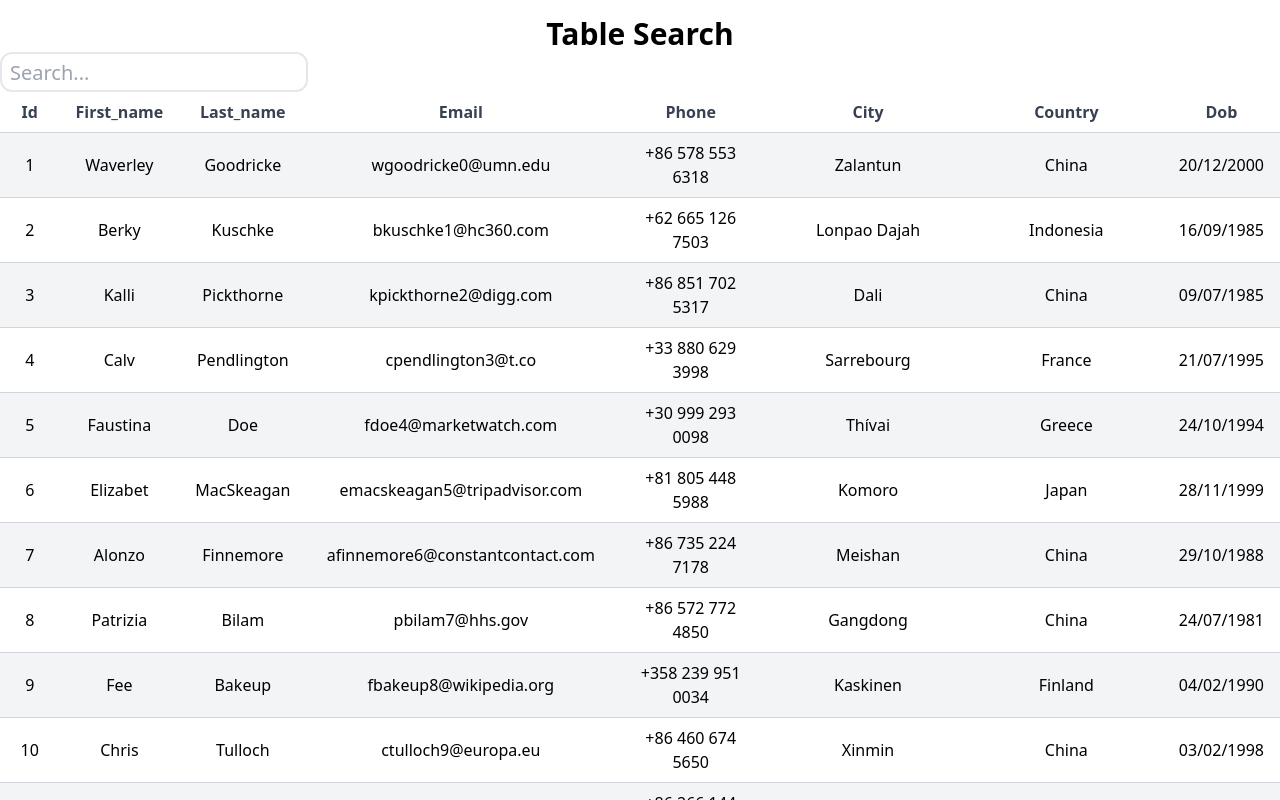
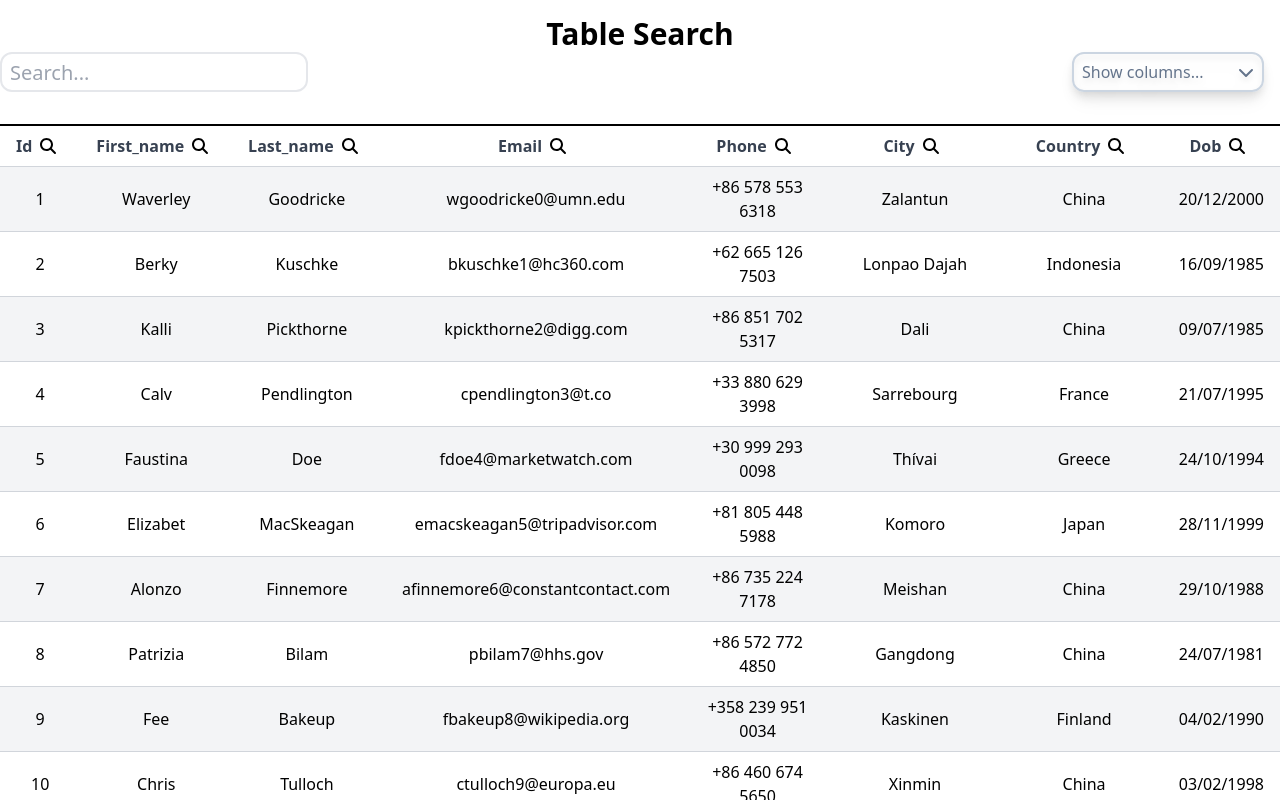
Before and after one commit to ahmadfahim2k/drag-and-drop-boxes-react, a React (Create React App) app: page /searchTable in a window 1280 px wide. Shown: the top 800 px of the page. Built offline with nearby package versions, Linux system fonts and the light colour scheme.

Commit message:
Added column search (single) and column hiding

```diff
--- a/package.json
+++ b/package.json
@@ -3,6 +3,10 @@
   "version": "0.1.0",
   "private": true,
   "dependencies": {
+    "@fortawesome/fontawesome-svg-core": "^6.4.0",
+    "@fortawesome/free-regular-svg-icons": "^6.4.0",
+    "@fortawesome/free-solid-svg-icons": "^6.4.0",
+    "@fortawesome/react-fontawesome": "^0.2.0",
     "axios": "^1.4.0",
     "react": "^18.2.0",
     "react-dom": "^18.2.0",
--- /dev/null
+++ b/src/Components/ColumnHider.js
@@ -0,0 +1,33 @@
+import { useRecoilState, useRecoilValue } from 'recoil';
+import { activeColumnsAtom, userDataHeadersSelector } from '../Recoil';
+
+function ColumnHider() {
+
+  const headers = useRecoilValue(userDataHeadersSelector);
+  const [activeColumns, setActiveColumns] = useRecoilState(activeColumnsAtom);
+
+  function toggleColumn(header) {
+    if (activeColumns.includes(header)) {
+      setActiveColumns(activeColumns.filter(e => e !== header));
+    }
+    else {
+      setActiveColumns(prev => [...prev, header]);
+    }
+  }
+
+  return (
+    <div className='absolute top-10 left-0 w-full select-none bg-red-500 rounded-lg flex flex-col justify-around items-center'>
+      {headers.map(header => {
+        const isChecked = activeColumns.includes(header);
+        return (
+          <label className='w-full px-2 cursor-pointer flex items-center' key={header}>
+            <input className='h-5 w-5 m-1' type='checkbox' checked={isChecked} onChange={() => toggleColumn(header)} />
+            <span className='uppercase'>{header}</span>
+          </label>
+        );
+      })}
+    </div>
+  )
+}
+
+export default ColumnHider;
--- /dev/null
+++ b/src/Components/SearchBox.js
@@ -0,0 +1,27 @@
+import { useRecoilState, useRecoilValue, useResetRecoilState } from 'recoil';
+import { searchFieldAtom, searchTextAtom } from '../Recoil';
+import { useEffect } from 'react';
+
+function SearchBox() {
+
+    const [input, setInput] = useRecoilState(searchTextAtom);
+    const resetInput = useResetRecoilState(searchTextAtom);
+    const placeholder = useRecoilValue(searchFieldAtom);
+
+    function handleChange(e) {
+        setInput(e.target.value);
+    };
+
+    useEffect(() => {
+        return () => resetInput();
+        //eslint-disable-next-line
+    }, []);
+
+    return (
+        <div>
+            <input type='text' className='h-6 w-40 mr-2 pl-2 border-2 rounded-xl text-lg font-thin' onChange={handleChange} value={input} placeholder={`search.. ${placeholder}`} />
+        </div>
+    )
+}
+
+export default SearchBox;
--- a/src/Components/Table.js
+++ b/src/Components/Table.js
@@ -1,48 +1,28 @@
 import React from 'react'
+import TableHeader from './TableHeader';
+import { activeHeadersSelector } from '../Recoil';
+import { useRecoilValue } from 'recoil';
+import TableRows from './TableRows';
 
-function Table( {tableData, headerData }) {
+function Table() {
 
-    const tableHeader = () => {
-      return headerData.map((data, idx) => {
-        return (
-            <th key={idx} className="px-4 py-2 font-semibold text-gray-700">{formatString(data)}</th>
-        )
-      })
-    }
-
-    const returnTableData = () => {
-        return tableData.map((item, idx) => {
-          const isEvenRow = idx % 2 === 0; // Check if the row index is even
-          const rowClass = isEvenRow ? 'bg-gray-100' : 'bg-white';
-
-          return (
-            <tr key={item.id} className={`border-t border-gray-300 ${rowClass}`}>
-              {headerData.map((field, idx) => {
-                return (
-                  <td key={idx} className="px-4 py-2 text-center">
-                    {item[field]}
-                  </td>
-                );
-              })}
-            </tr>
-          );
-        });
-      };
-
-    function formatString(str) {
-        return str.replace(/\b\w/g, (match) => match.toUpperCase());
-    }
+  const headers = useRecoilValue(activeHeadersSelector);
+  // ["id", "first_name", "last_name", "email", "phone", "city", "country", "dob"]
 
   return (
     <div className="overflow-x-auto">
-        <table className="min-w-full divide-y divide-gray-300">
+      <table className="mt-8 min-w-full divide-y divide-gray-300">
         <thead>
           <tr>
-              {tableHeader()}
+            {headers.map((data, idx) => {
+              return (
+                <TableHeader key={idx} header={data} />
+              )
+            })}
           </tr>
         </thead>
         <tbody>
-            {returnTableData()}
+          <TableRows />
         </tbody>
       </table>
     </div>
--- /dev/null
+++ b/src/Components/TableHeader.js
@@ -0,0 +1,33 @@
+import { faMagnifyingGlass } from '@fortawesome/free-solid-svg-icons';
+import { FontAwesomeIcon } from '@fortawesome/react-fontawesome';
+import SearchBox from './SearchBox';
+import { useRecoilState, useResetRecoilState } from 'recoil';
+import { searchFieldAtom } from '../Recoil';
+
+function TableHeader({ header }) {
+
+    const [searchField, setSearchField] = useRecoilState(searchFieldAtom);
+    const resetSearchField = useResetRecoilState(searchFieldAtom);
+
+    function formatString(str) {
+        return str.replace(/\b\w/g, (match) => match.toUpperCase());
+    }
+
+    function handleClick() {
+        if(searchField === header) resetSearchField();
+        else setSearchField(header);
+    }
+
+    return (
+        <th className="px-4 py-2 border-t-2 border-black">
+            <div className='flex flex-row justify-center items-center'>
+                {searchField === header ? <SearchBox /> :
+                    <span className='font-semibold text-gray-700 select-none'>{formatString(header)}</span>
+                }
+                <FontAwesomeIcon className='mx-2 cursor-pointer' onClick={handleClick} icon={faMagnifyingGlass} />
+            </div>
+        </th>
+    )
+}
+
+export default TableHeader;
--- /dev/null
+++ b/src/Components/TableRows.js
@@ -0,0 +1,29 @@
+import { useRecoilValue } from 'recoil';
+import { activeHeadersSelector, fieldFilteredUserDataSelector } from '../Recoil';
+
+function TableRows() {
+
+    const headers = useRecoilValue(activeHeadersSelector);
+    const filteredData = useRecoilValue(fieldFilteredUserDataSelector);
+
+    return (
+        <>
+            {filteredData.map((item, idx) => {
+                const isEvenRow = idx % 2 === 0; // Check if the row index is even
+                const rowClass = isEvenRow ? 'bg-gray-100' : 'bg-white';
+                return <tr key={item.id} className={`border-t border-gray-300 ${rowClass}`}>
+                    {headers.map((field, idx) => {
+                        return (
+                            <td key={idx} className="px-4 py-2 text-center select-none">
+                                {item[field]}
+                            </td>
+                        );
+                    })}
+                </tr>
+            })
+            }
+        </>
+    )
+}
+
+export default TableRows;
--- a/src/Pages/SearchTableHome.js
+++ b/src/Pages/SearchTableHome.js
@@ -1,16 +1,17 @@
 import { useEffect } from "react";
 import axios from 'axios';
 import Table from "../Components/Table";
-import { useRecoilState, useRecoilValue, useSetRecoilState } from "recoil";
-import { filteredUserDataSelector, userDataAtom, userDataHeadersSelector, userDataSearchAtom } from "../Recoil";
+import { useRecoilState, useSetRecoilState } from "recoil";
+import { enableColumnHiderAtom, userDataAtom, userDataSearchAtom } from "../Recoil";
+import { FontAwesomeIcon } from "@fortawesome/react-fontawesome";
+import { faChevronDown } from "@fortawesome/free-solid-svg-icons";
+import ColumnHider from "../Components/ColumnHider";
 
 function SearchTableHome() {
 
-  const [search, setSearch] = useRecoilState(userDataSearchAtom);
+  const [globalSearch, setGlobalSearch] = useRecoilState(userDataSearchAtom);
+  const [columnHider, setColumnHider] = useRecoilState(enableColumnHiderAtom);
   const setUserData = useSetRecoilState(userDataAtom);
-  const filteredData = useRecoilValue(filteredUserDataSelector);
-  const headers = useRecoilValue(userDataHeadersSelector);
-  // ["id", "first_name", "last_name", "email", "phone", "city", "country", "dob"]
 
   useEffect(() => {
     const fetchData = async () => {
@@ -27,19 +28,30 @@ function SearchTableHome() {
   }, []);
 
   function handleChange(e) {
-    setSearch((e.target.value).toLowerCase());
+    setGlobalSearch((e.target.value).toLowerCase());
+  }
+
+  function toggleColumnHider() {
+    setColumnHider(prev => !prev);
   }
 
   return (
     <div>
-      <h1 className='text-center mt-4 font-bold text-3xl'>Table Search</h1>
-      <div>
-        <input type='text' className='h-10 mr-4 pl-2 border-2 rounded-xl text-xl' onChange={handleChange} value={search} placeholder='Search...' />
+      <h1 className='text-center mt-4 font-bold text-3xl select-none'>Table Search</h1>
+      <div className="h-10 flex flex-row justify-between">
+        <input type='text' className='h-full mr-4 pl-2 border-2 rounded-xl text-xl' onChange={handleChange} value={globalSearch} placeholder='Search...' />
+        <div className="mr-4 h-full w-48 border-2 border-slate-300 shadow-lg drop-shadow-lg rounded-xl hover:cursor-pointer flex justify-around items-center" >
+          <div className="px-2 w-full flex justify-between items-center" onClick={toggleColumnHider}>
+            <span className="text-slate-500 select-none">Show columns...  </span>
+            <FontAwesomeIcon className="text-slate-500" icon={faChevronDown} />
+          </div>
+          <div>
+            {columnHider && <ColumnHider />}
+          </div>
+        </div>
 
       </div>
-        {
-          filteredData && <Table tableData={filteredData} headerData={headers} />
-        }
+      <Table />
     </div>
   )
 }
--- a/src/Recoil.js
+++ b/src/Recoil.js
@@ -1,5 +1,6 @@
 import { atom, selector, selectorFamily } from "recoil";
 
+//drag drop atoms & selectors
 export const dragBoxInputAtom = atom({
   key: 'dragBoxInput',
   default: ''
@@ -45,6 +46,7 @@ export const filteredDragDataSelector = selectorFamily({
   }
 });
 
+//table search data atoms & selectors
 export const userDataAtom = atom({
   key: 'userData',
   default: [
@@ -57,7 +59,7 @@ export const userDataAtom = atom({
       "city": "Zalantun",
       "country": "China",
       "dob": "20/12/2000"
-  }
+    }
   ]
 });
 
@@ -71,6 +73,24 @@ export const userDataHeadersSelector = selector({
   }
 });
 
+export const activeColumnsAtom = atom({
+  key: 'activeColumns',
+  default: [
+    "id", "first_name", "last_name", "email", "phone", "city", "country","dob"
+  ]
+});
+
+export const activeHeadersSelector = selector({
+  key: 'activeHeaders',
+  get: ({ get }) => {
+    const allHeaders = get(userDataHeadersSelector);
+    const activeHeaders = get(activeColumnsAtom);
+
+    //filtering
+    return allHeaders.filter(header => activeHeaders.includes(header));
+  }
+})
+
 export const userDataSearchAtom = atom({
   key: 'userDataSearch',
   default: ''
@@ -81,21 +101,47 @@ export const filteredUserDataSelector = selector({
   get: ({ get }) => {
     const userData = get(userDataAtom);
     const search = get(userDataSearchAtom);
+    const headers = get(activeHeadersSelector);
     //filtering
     return userData.filter((item) => {
       const searchLowerCase = search.toLowerCase();
-      return (
-        searchLowerCase === '' ||
-        item.id.toString().includes(searchLowerCase) ||
-        item.first_name.toLowerCase().includes(searchLowerCase) ||
-        item.last_name.toLowerCase().includes(searchLowerCase) ||
-        item.email.toLowerCase().includes(searchLowerCase) ||
-        item.phone.toLowerCase().includes(searchLowerCase) ||
-        item.city.toLowerCase().includes(searchLowerCase) ||
-        item.country.toLowerCase().includes(searchLowerCase) ||
-        item.dob.toLowerCase().includes(searchLowerCase)
-      );
+      if (searchLowerCase === '') return true;
+      let res = false;
+      headers.forEach(header => {
+        if (item[header].toString().toLowerCase().includes(searchLowerCase)) res = true;
+      });
+      return res;
     });
 
   }
 });
+
+export const searchFieldAtom = atom({
+  key: 'searchField',
+  default: ''
+});
+
+export const searchTextAtom = atom({
+  key: 'searchText',
+  default: ''
+});
+
+export const fieldFilteredUserDataSelector = selector({
+  key: 'fieldFilteredUserData',
+  get: ({ get }) => {
+    const userData = get(filteredUserDataSelector);
+    const field = get(searchFieldAtom);
+    const search = get(searchTextAtom);
+
+    //filter
+    return userData.filter((item) => {
+      const searchLowerCase = search.toLowerCase();
+      return searchLowerCase === '' || item[field].toLowerCase().includes(searchLowerCase);
+    })
+  }
+});
+
+export const enableColumnHiderAtom = atom({
+  key: 'enableColumnHider',
+  default: false
+});
```
Also changed, not shown: 1 other file (tests, documents, lock files or other folders). Lines whose indentation alone changed are shown as unchanged.
